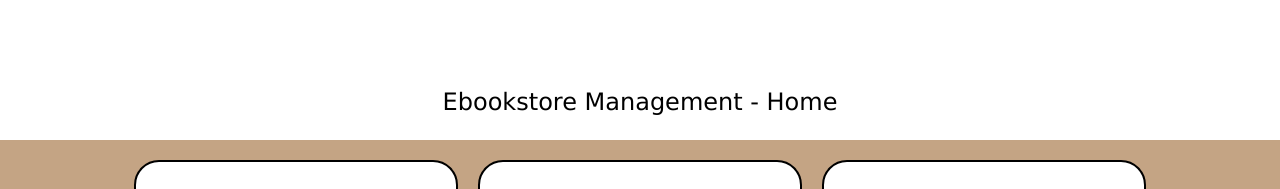
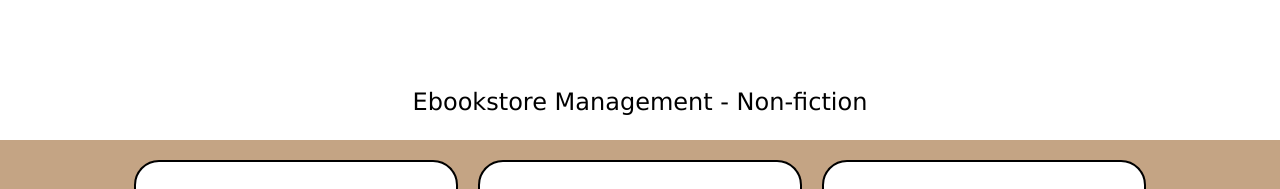
Before and after one commit to alvthi/TMS6124-Eureka-group-project.github.io, a plain HTML site: page nonfiction.html in a window 1280 px wide. Shown: the part 86-275 px from the top of the page. Drawn offline with Linux system fonts and the light colour scheme.

Commit message:
nonfiction.html

```diff
--- a/nonfiction.html
+++ b/nonfiction.html
@@ -15,7 +15,7 @@
     <div class="container">
       <!--body title-->
       <div class="body_title">
-        <p class="p1">Ebookstore Management - Home</p>
+        <p class="p1">Ebookstore Management - Non-fiction</p>
       </div>
       <!--end of body title-->
     </div>
```
